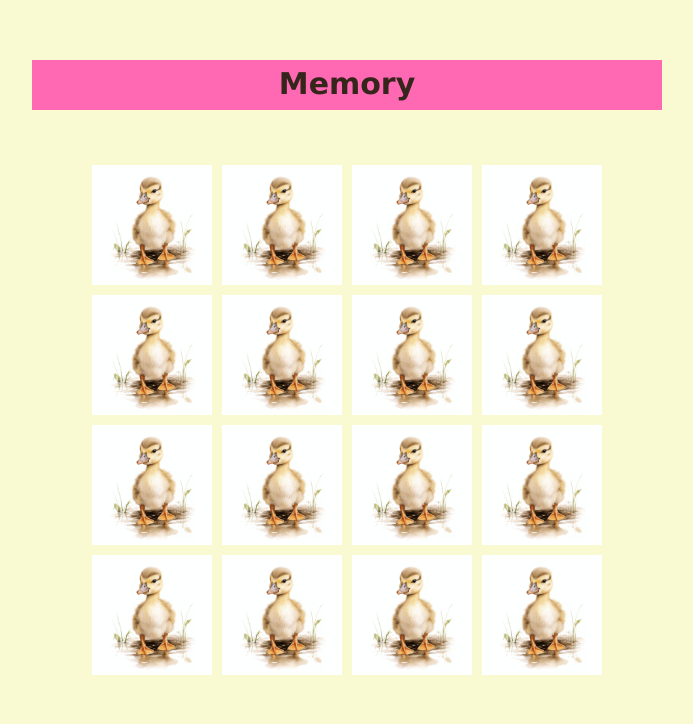
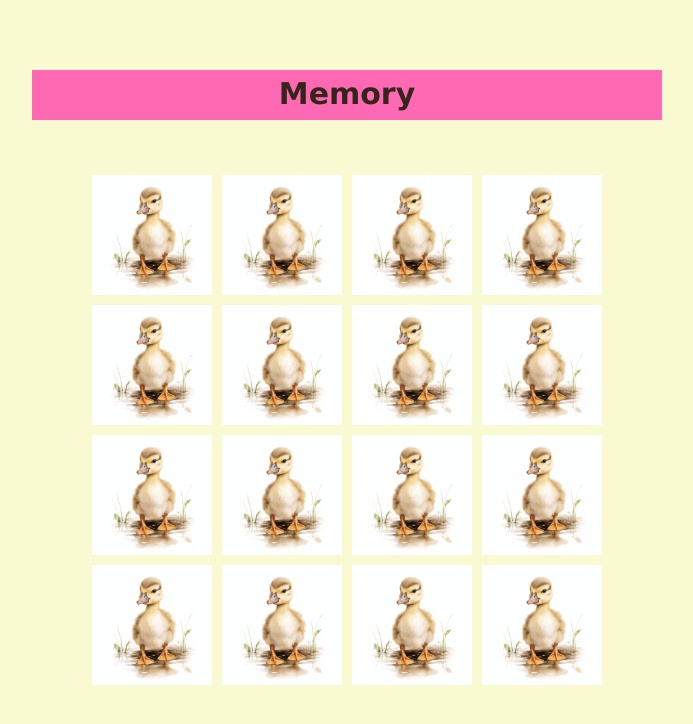
Before and after one commit to annkar73/memory-game, a Vue app: page / in a window 1280 px wide. Shown: the top 724 px of the page, without its empty margins (293-986 px from the left). Built offline with nearby package versions, Linux system fonts and the light colour scheme.

Commit message:
adjust margin

```diff
--- a/src/components/GameBoard.vue
+++ b/src/components/GameBoard.vue
@@ -89,7 +89,7 @@ const resetGame = () => {
 h1 {
   font-weight: bold;
   background-color: hotpink;
-  margin-top: 0;
+  margin-top: 10px;
   margin-bottom: 35px;
   width: 630px;
   height: 50px;
```
